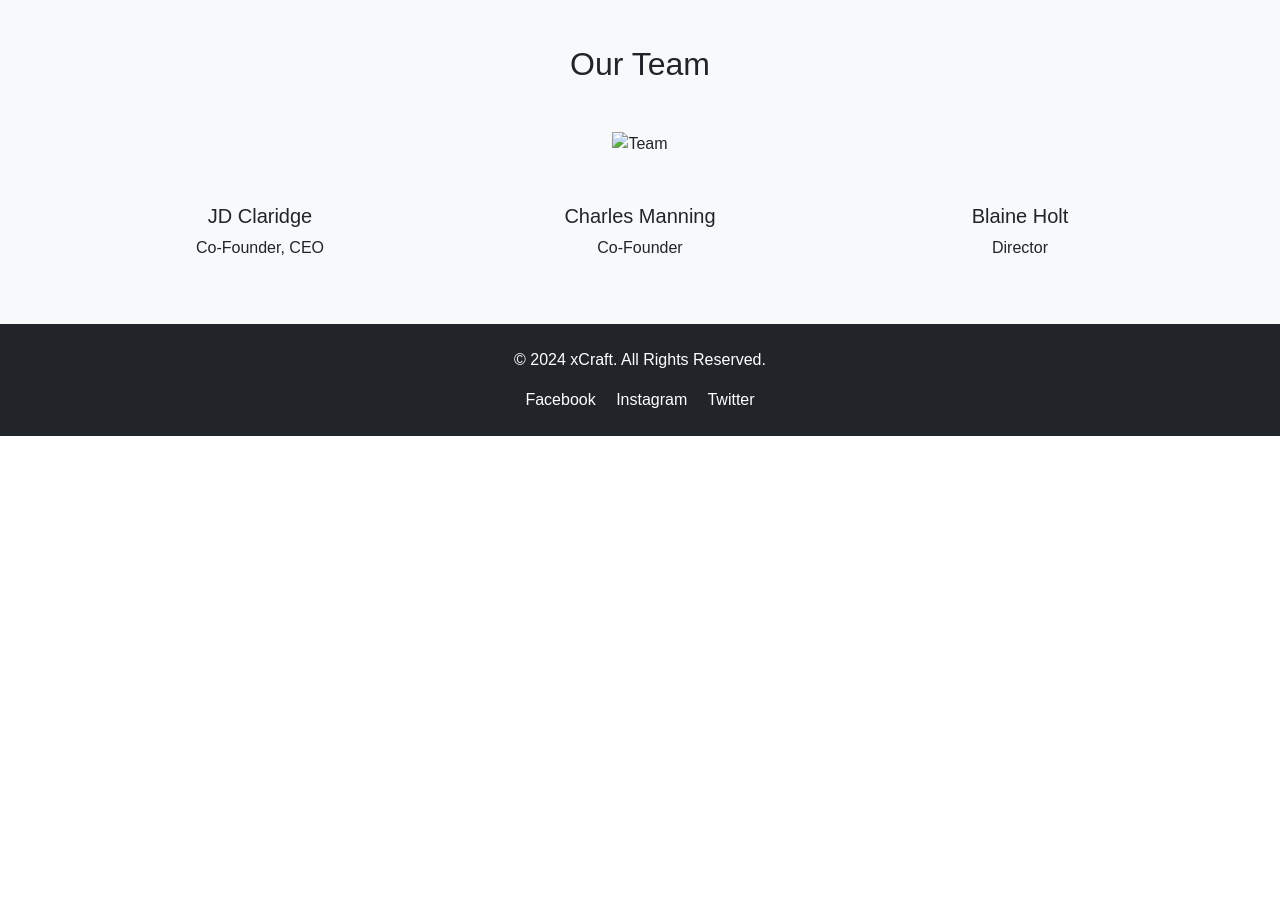
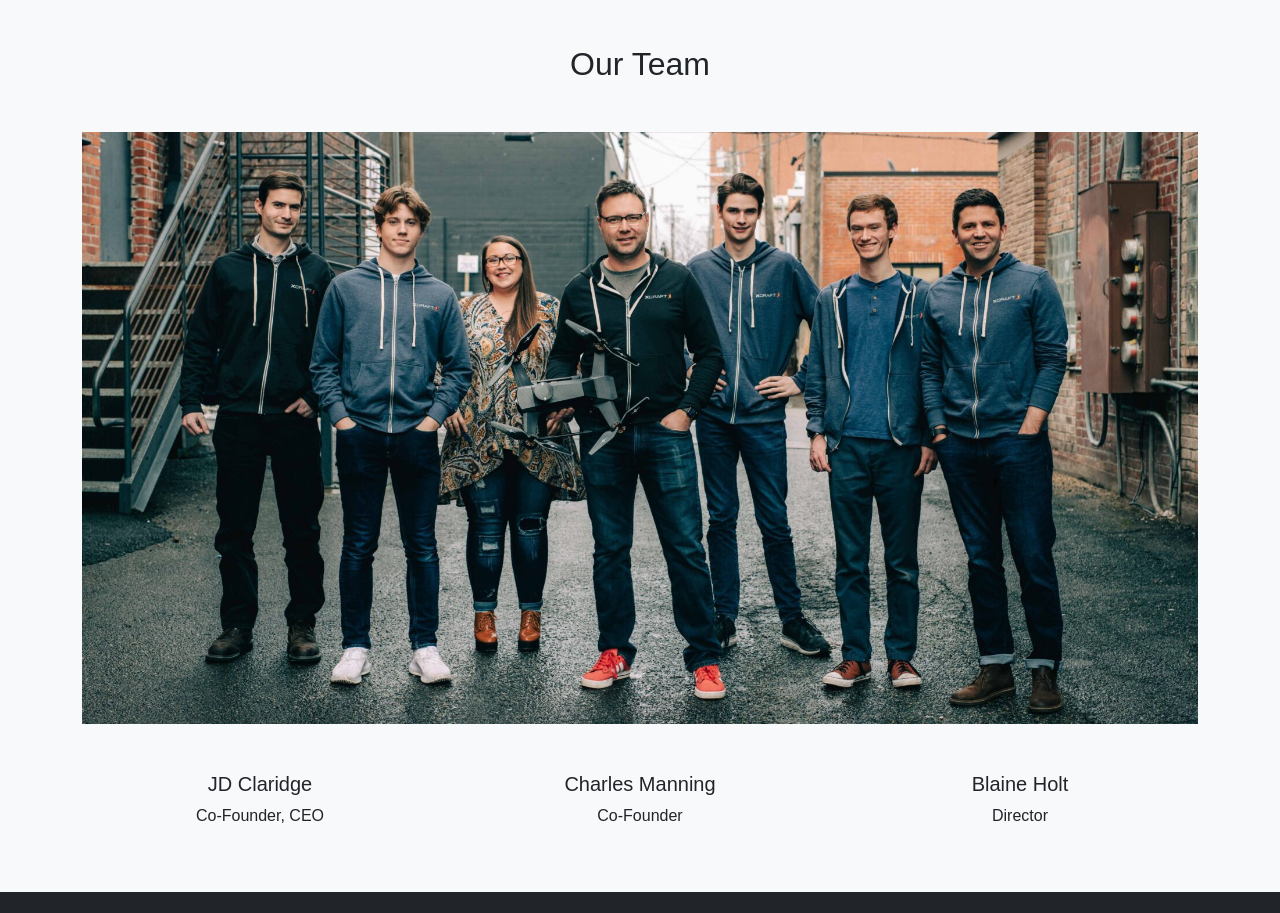
Before and after one commit to prit1501/xcraaft, a plain HTML site: page About-Us.html in a window 1280 px wide. Shown: the part 1560-2473 px from the top of the page. Before the commit the page ends 1996 px from the top, so only its background shows below. Drawn offline with nearby package versions, Linux system fonts and the light colour scheme; the site is published under a folder, as on GitHub Pages, so addresses that start at the root find nothing.

Commit message:
Update About-Us.html

```diff
--- a/About-Us.html
+++ b/About-Us.html
@@ -108,7 +108,7 @@
     <section class="bg-light py-5">
         <div class="container text-center">
             <h2 class="mb-5">Our Team</h2>
-            <img src="/Images/team.jpg" alt="Team" class="img-fluid mb-5">
+            <img src="Images/team.jpg" alt="Team" class="img-fluid mb-5">
             <div class="row">
                 <div class="col-md-4">
                     <h5>JD Claridge</h5>
```
